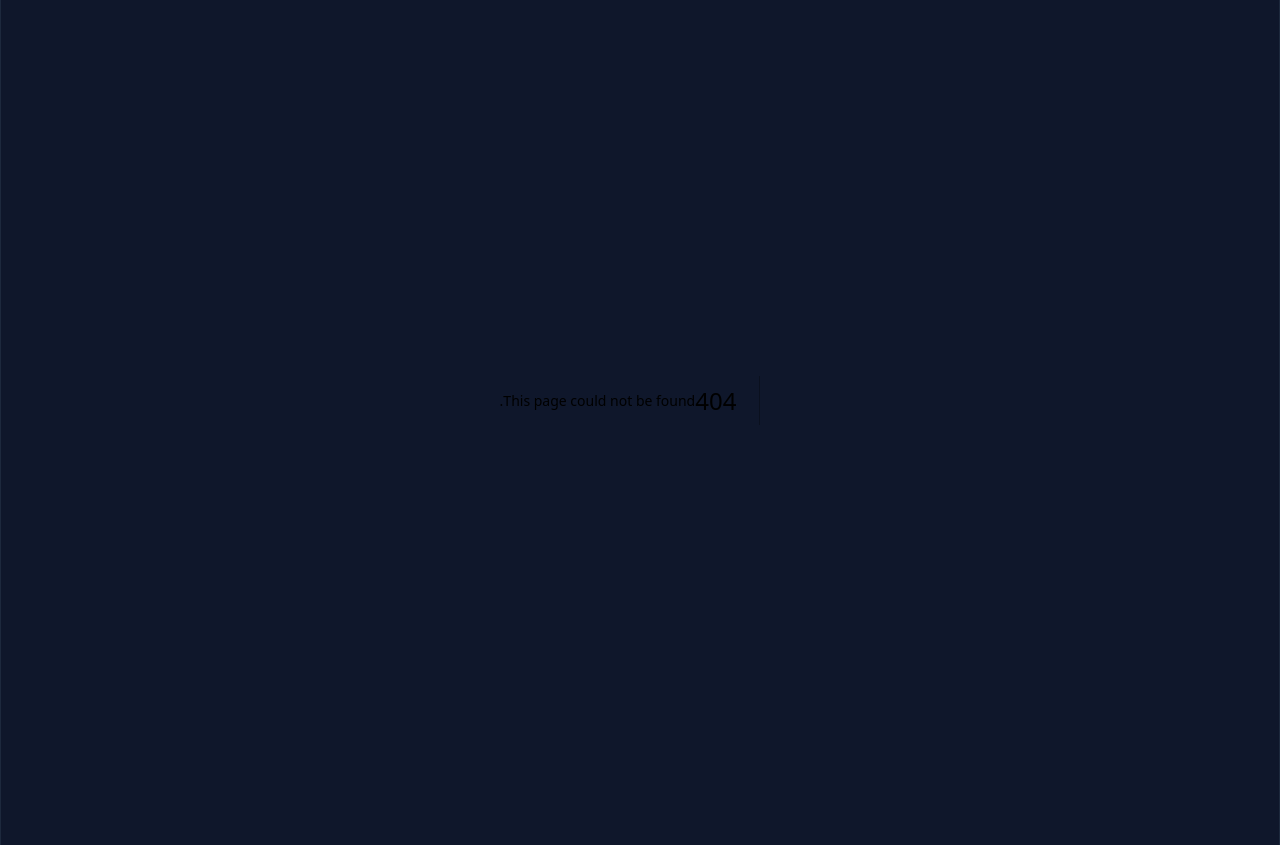
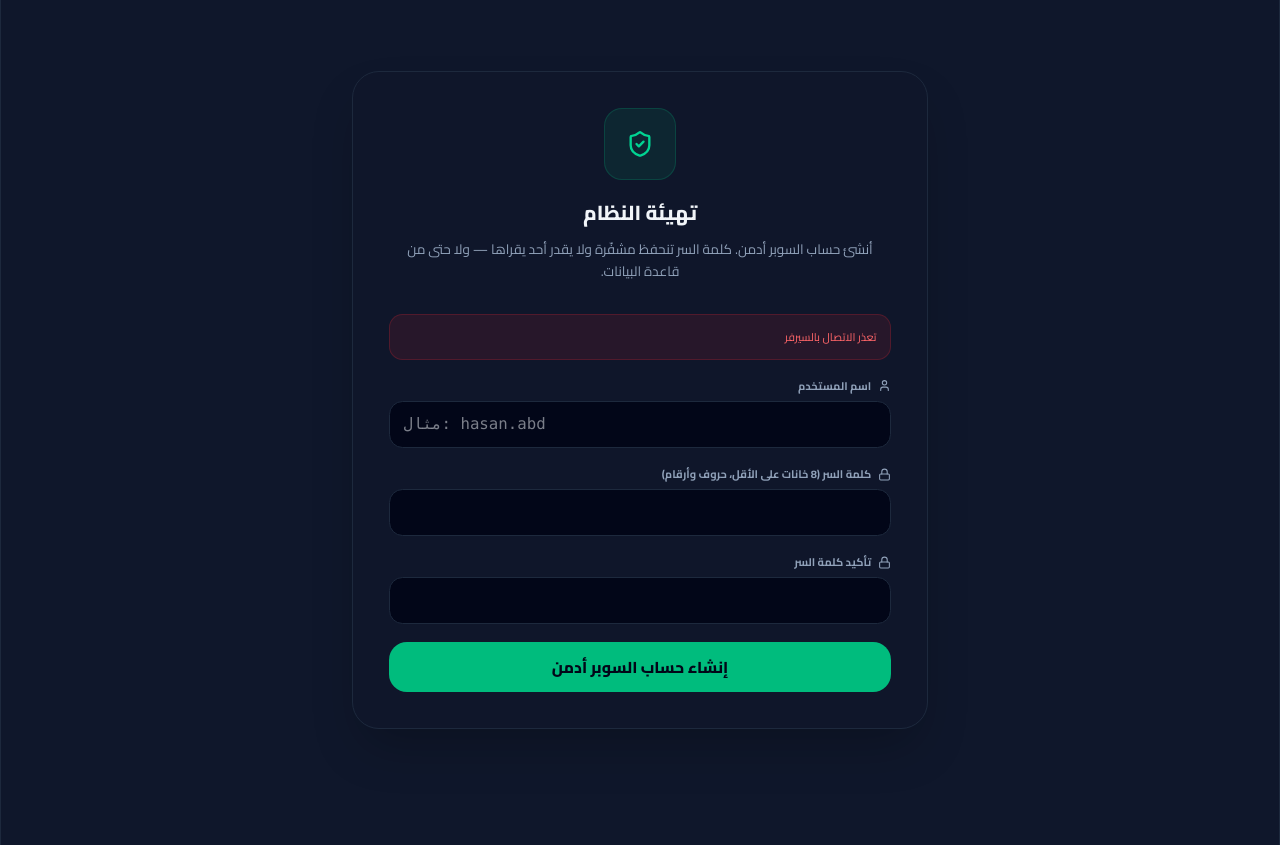
Before and after one commit to zxxc218-ui/dambala, a Next.js app: page /setup in a window 1280 px wide. Before the commit this address had no page. Built offline with nearby package versions, Linux system fonts and the light colour scheme; no server answers.

Commit message:
Add the first-run screen for creating the super admin

```diff
--- /dev/null
+++ b/src/app/setup/page.tsx
@@ -0,0 +1,195 @@
+'use client';
+
+import { useEffect, useState } from 'react';
+import { useRouter } from 'next/navigation';
+import { ShieldCheck, Lock, User, AlertTriangle, CheckCircle2, Loader2, Database } from 'lucide-react';
+
+/**
+ * First-run screen: the owner creates the super admin account here, typing the
+ * password into their own browser. The server stores only a hash of it.
+ * Once a super admin exists the screen locks itself.
+ */
+export default function SetupPage() {
+  const router = useRouter();
+
+  const [checking, setChecking] = useState(true);
+  const [alreadySetUp, setAlreadySetUp] = useState(false);
+  const [tableMissing, setTableMissing] = useState(false);
+  const [hasServiceRole, setHasServiceRole] = useState(true);
+  const [checkMessage, setCheckMessage] = useState('');
+
+  const [username, setUsername] = useState('');
+  const [password, setPassword] = useState('');
+  const [confirm, setConfirm] = useState('');
+  const [error, setError] = useState('');
+  const [saving, setSaving] = useState(false);
+
+  useEffect(() => {
+    fetch('/api/auth/setup')
+      .then((r) => r.json())
+      .then((d) => {
+        setAlreadySetUp(Boolean(d.alreadySetUp));
+        setTableMissing(Boolean(d.tableMissing));
+        setHasServiceRole(d.hasServiceRole !== false);
+        if (!d.success && d.message) setCheckMessage(d.message);
+      })
+      .catch(() => setCheckMessage('تعذر الاتصال بالسيرفر'))
+      .finally(() => setChecking(false));
+  }, []);
+
+  const handleSubmit = async (e: React.FormEvent) => {
+    e.preventDefault();
+    setError('');
+
+    if (password !== confirm) {
+      setError('كلمتا السر غير متطابقتين');
+      return;
+    }
+
+    setSaving(true);
+    try {
+      const res = await fetch('/api/auth/setup', {
+        method: 'POST',
+        headers: { 'Content-Type': 'application/json' },
+        body: JSON.stringify({ username, password }),
+      });
+      const data = await res.json();
+      if (res.ok && data.success) {
+        localStorage.setItem('tambola_user', JSON.stringify(data.user));
+        router.push('/admin/users');
+      } else {
+        setError(data.message || 'تعذر إنشاء الحساب');
+      }
+    } catch {
+      setError('تعذر الاتصال بالسيرفر');
+    } finally {
+      setSaving(false);
+    }
+  };
+
+  return (
+    <div className="min-h-screen flex items-center justify-center w-full px-5 py-10">
+      <div className="bg-slate-900/60 border border-slate-800 rounded-3xl shadow-2xl w-full max-w-lg p-6 md:p-8">
+        <div className="text-center mb-7">
+          <div className="w-16 h-16 bg-emerald-500/10 text-emerald-400 rounded-2xl flex items-center justify-center mx-auto mb-4 border border-emerald-500/20">
+            <ShieldCheck size={28} />
+          </div>
+          <h1 className="text-lg font-black text-slate-100" style={{ fontFamily: 'Cairo, sans-serif' }}>
+            تهيئة النظام
+          </h1>
+          <p className="text-xs text-slate-400 mt-2 leading-relaxed" style={{ fontFamily: 'Cairo, sans-serif' }}>
+            أنشئ حساب السوبر أدمن. كلمة السر تنحفظ مشفّرة ولا يقدر أحد يقراها — ولا حتى من قاعدة البيانات.
+          </p>
+        </div>
+
+        {checking ? (
+          <div className="flex flex-col items-center gap-2 py-10 text-slate-500">
+            <Loader2 className="animate-spin text-emerald-500" size={22} />
+            <span className="text-xs" style={{ fontFamily: 'Cairo, sans-serif' }}>جاري الفحص...</span>
+          </div>
+        ) : tableMissing ? (
+          <div className="bg-amber-500/10 border border-amber-500/20 text-amber-400 p-4 rounded-2xl flex flex-col gap-3 text-right">
+            <h2 className="text-sm font-black flex items-center gap-1.5" style={{ fontFamily: 'Cairo, sans-serif' }}>
+              <Database size={18} /> جدول المستخدمين غير موجود
+            </h2>
+            <p className="text-xs text-slate-300 leading-relaxed" style={{ fontFamily: 'Cairo, sans-serif' }}>
+              شغّل سكربت SQL الموجود في ملف <span className="font-mono text-slate-200">db/users.sql</span> داخل
+              لوحة Supabase (SQL Editor)، وبعدها حدّث هذي الصفحة.
+            </p>
+          </div>
+        ) : alreadySetUp ? (
+          <div className="bg-emerald-500/10 border border-emerald-500/20 text-emerald-400 p-4 rounded-2xl flex flex-col gap-3 text-center">
+            <CheckCircle2 size={22} className="mx-auto" />
+            <p className="text-xs font-bold" style={{ fontFamily: 'Cairo, sans-serif' }}>
+              النظام مهيّأ مسبقاً. سجّل دخول بحساب السوبر أدمن.
+            </p>
+            <a
+              href="/login"
+              className="mt-1 bg-emerald-500 hover:bg-emerald-600 text-slate-950 font-black py-2.5 rounded-xl text-xs transition-all"
+              style={{ fontFamily: 'Cairo, sans-serif' }}
+            >
+              صفحة تسجيل الدخول
+            </a>
+          </div>
+        ) : (
+          <form onSubmit={handleSubmit} className="flex flex-col gap-4">
+            {!hasServiceRole && (
+              <div className="bg-amber-500/10 border border-amber-500/20 text-amber-400 p-3 rounded-xl text-[11px] leading-relaxed" style={{ fontFamily: 'Cairo, sans-serif' }}>
+                <strong className="block mb-1">تنبيه:</strong>
+                مفتاح <span className="font-mono">SUPABASE_SERVICE_ROLE_KEY</span> غير مضاف في Vercel.
+                النظام راح يشتغل، بس جدول المستخدمين يبقى مكشوفاً لمفتاح anon. أضف المفتاح لإغلاقه.
+              </div>
+            )}
+
+            {checkMessage && (
+              <div className="bg-red-500/10 border border-red-500/20 text-red-400 p-3 rounded-xl text-[11px]" style={{ fontFamily: 'Cairo, sans-serif' }}>
+                {checkMessage}
+              </div>
+            )}
+
+            <label className="flex flex-col gap-1.5">
+              <span className="text-[11px] font-bold text-slate-400 flex items-center gap-1.5" style={{ fontFamily: 'Cairo, sans-serif' }}>
+                <User size={13} /> اسم المستخدم
+              </span>
+              <input
+                value={username}
+                onChange={(e) => setUsername(e.target.value)}
+                autoComplete="username"
+                placeholder="مثال: hasan.abd"
+                dir="ltr"
+                className="px-3 py-2.5 rounded-xl border border-slate-800 bg-slate-950 text-slate-100 outline-none focus:border-emerald-500 text-sm font-mono"
+                required
+              />
+            </label>
+
+            <label className="flex flex-col gap-1.5">
+              <span className="text-[11px] font-bold text-slate-400 flex items-center gap-1.5" style={{ fontFamily: 'Cairo, sans-serif' }}>
+                <Lock size={13} /> كلمة السر (8 خانات على الأقل، حروف وأرقام)
+              </span>
+              <input
+                type="password"
+                value={password}
+                onChange={(e) => setPassword(e.target.value)}
+                autoComplete="new-password"
+                dir="ltr"
+                className="px-3 py-2.5 rounded-xl border border-slate-800 bg-slate-950 text-slate-100 outline-none focus:border-emerald-500 text-sm font-mono"
+                required
+              />
+            </label>
+
+            <label className="flex flex-col gap-1.5">
+              <span className="text-[11px] font-bold text-slate-400 flex items-center gap-1.5" style={{ fontFamily: 'Cairo, sans-serif' }}>
+                <Lock size={13} /> تأكيد كلمة السر
+              </span>
+              <input
+                type="password"
+                value={confirm}
+                onChange={(e) => setConfirm(e.target.value)}
+                autoComplete="new-password"
+                dir="ltr"
+                className="px-3 py-2.5 rounded-xl border border-slate-800 bg-slate-950 text-slate-100 outline-none focus:border-emerald-500 text-sm font-mono"
+                required
+              />
+            </label>
+
+            {error && (
+              <div className="bg-red-500/10 border border-red-500/25 text-red-400 p-3 rounded-xl text-xs font-bold flex items-center gap-2" style={{ fontFamily: 'Cairo, sans-serif' }}>
+                <AlertTriangle size={15} className="flex-shrink-0" />
+                {error}
+              </div>
+            )}
+
+            <button
+              type="submit"
+              disabled={saving}
+              className="w-full bg-emerald-500 hover:bg-emerald-600 disabled:bg-slate-800 disabled:text-slate-600 text-slate-950 font-black py-3 rounded-2xl text-sm transition-all active:scale-[0.98] cursor-pointer"
+              style={{ fontFamily: 'Cairo, sans-serif' }}
+            >
+              {saving ? 'جاري الإنشاء...' : 'إنشاء حساب السوبر أدمن'}
+            </button>
+          </form>
+        )}
+      </div>
+    </div>
+  );
+}
```
